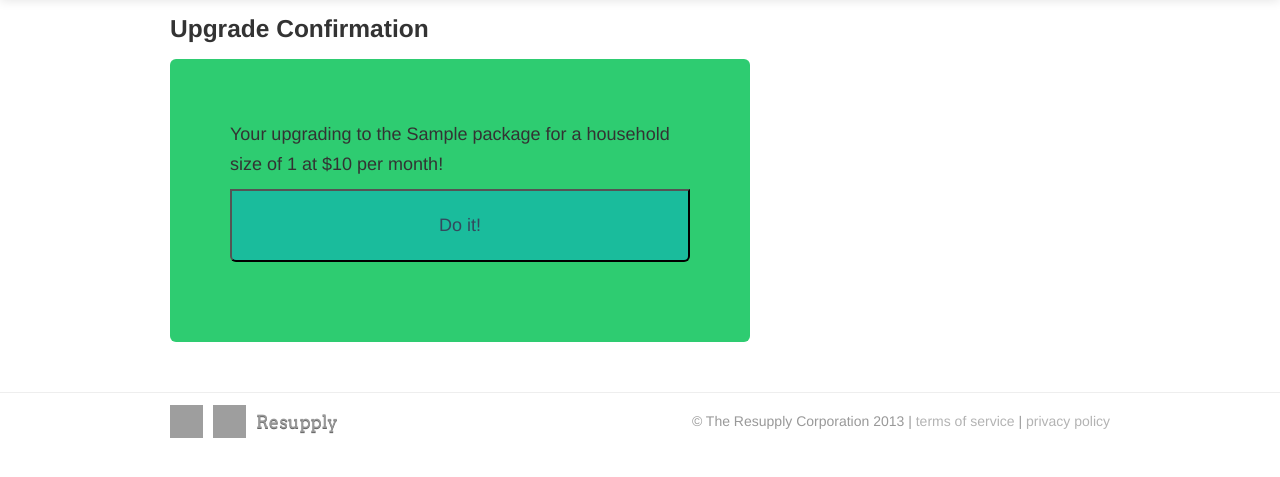
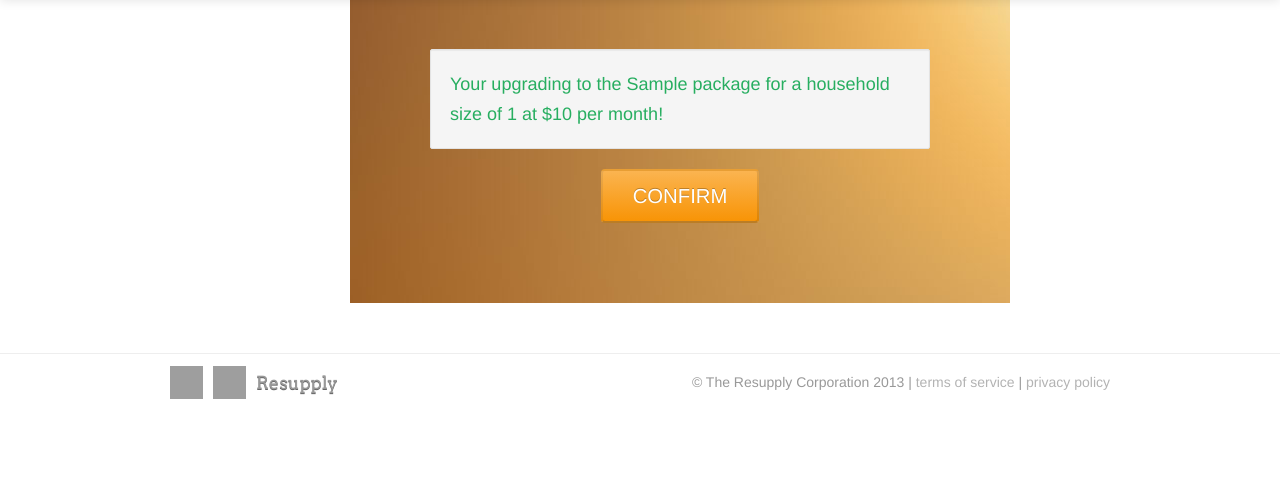
Before and after one commit to imrank1/resupply, a Flask app: template resupply/templates/product/upgradeConfirmation.html in a window 1280 px wide. Shown: the part 81-558 px from the top of the page. Run offline with Flask 2, Linux system fonts and the light colour scheme; the template is opened without the code that fills it: most values are stand-ins (such as "Sample title", 1, 10 or a date in 2020); some libraries are stand-ins or nearby versions; grey boxes are pictures that could not be loaded.

Commit message:
styling changes

```diff
--- a/resupply/templates/product/upgradeConfirmation.html
+++ b/resupply/templates/product/upgradeConfirmation.html
@@ -7,14 +7,14 @@
 
 <div class="container">
 
-	<h3>Upgrade Confirmation</h3>
-
-	<div id="packageHeader" class="container hero-unit checkout-hero-unit offset4 span6">
-		<p>Your upgrading to the {{ upgradePackageDisplay }} package for a household size of {{ familySize }} at ${{upgradePrice}} per month!</p>
-
+	<div id="packageHeader" class="resupply-hero hero-unit offset2 span7">
+		<div class="well  span6 "><div class="signup-info">Your upgrading to the {{ upgradePackageDisplay }} package for a household size of {{ familySize }} at ${{upgradePrice}} per month!</div>
+		</div>
 		<form action="/processUpgrade" method="POST">
-			<button type="submit" class="buyButton sign_up">Do it!</button>
+		<div style="text-align:center;">
+			<button type="submit" class="btn-large btn-warning">Confirm</button>
 			<input type="hidden" name="packageType" value="{{ upgradePackage }}" >
+		</div>
 		</form>
 	</div>
 
```
